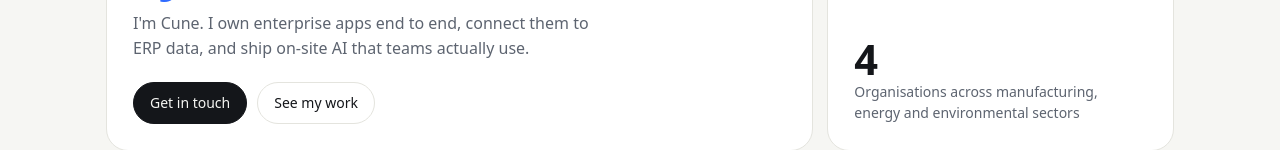
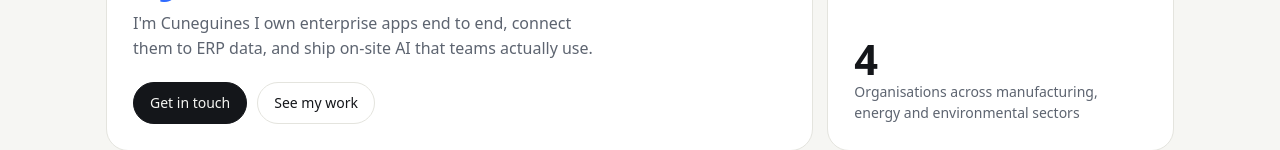
Before and after one commit to cuneguines/cuneguines.github.io, a plain HTML site: page index.html in a window 1280 px wide. Shown: the part 334-484 px from the top of the page. Drawn offline with Linux system fonts and the light colour scheme.

Commit message:
Update index.html

```diff
--- a/index.html
+++ b/index.html
@@ -65,7 +65,7 @@ footer{text-align:center;color:var(--mute);font-size:14px;margin-top:32px}
     <div>
       <span class="pill"><i class="dot"></i> Open to new roles · Ireland</span>
       <h1>Software engineer &amp; data scientist building <span>systems that last.</span></h1>
-      <p>I'm Cune. I own enterprise apps end to end, connect them to ERP data, and ship on-site AI that teams actually use.</p>
+      <p>I'm Cuneguines I own enterprise apps end to end, connect them to ERP data, and ship on-site AI that teams actually use.</p>
     </div>
     <div class="cta">
       <a class="btn primary" href="mailto:cuneguines@gmail.com">Get in touch</a>
```
